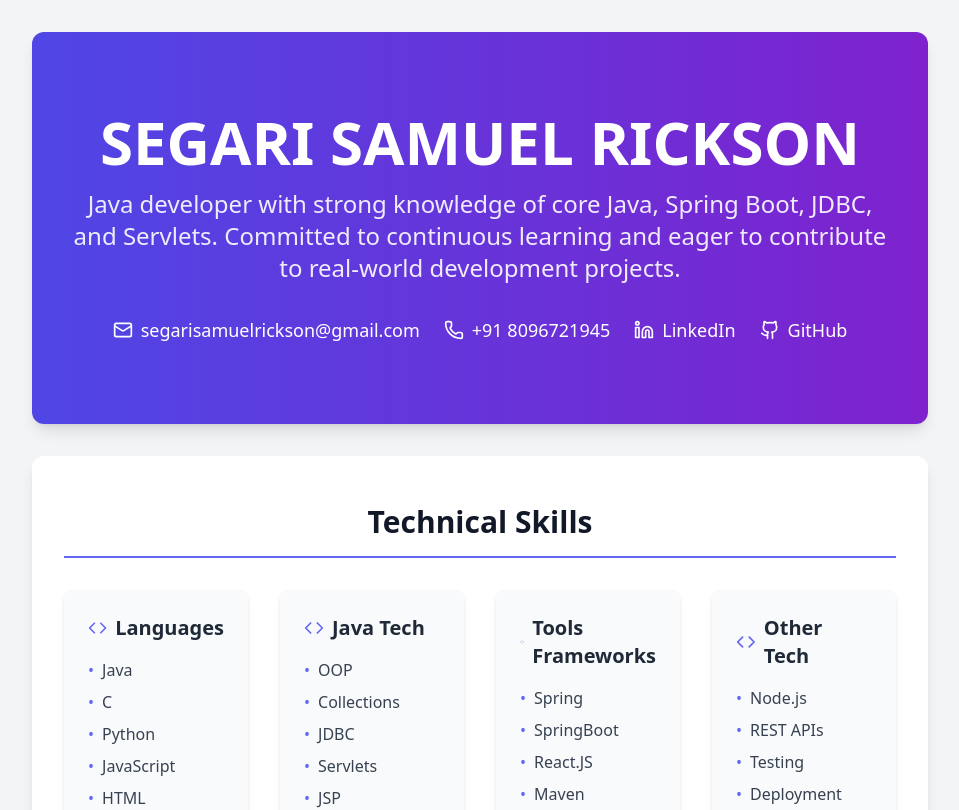
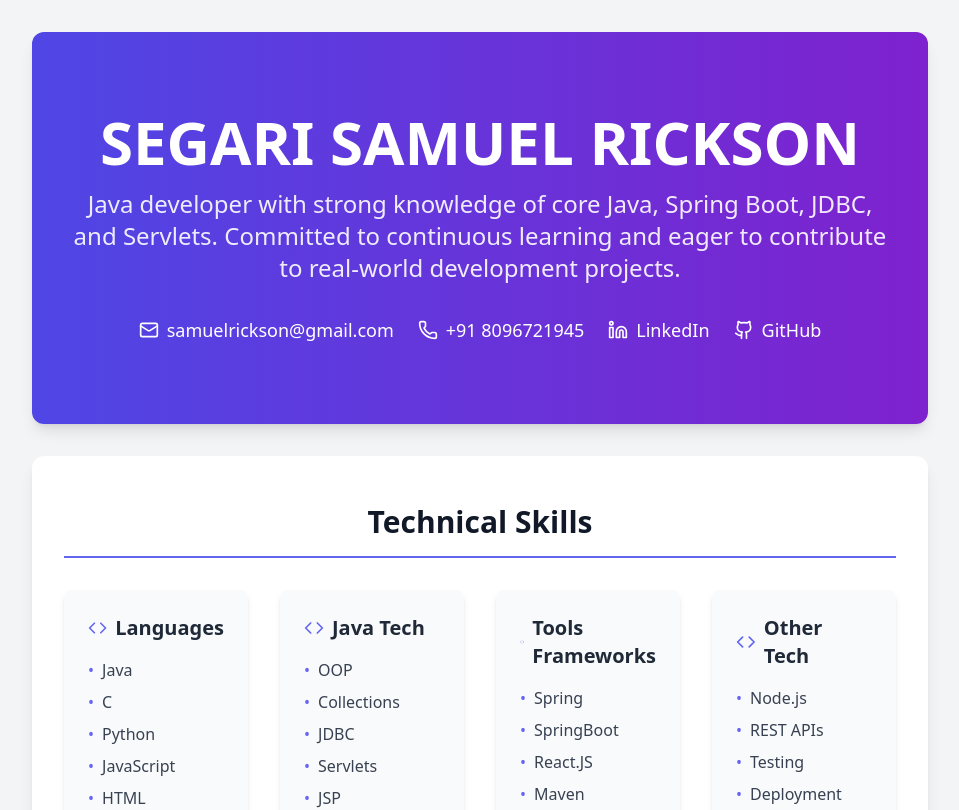
Before and after one commit to Samuel27-max/My-Portfolio, a React (Create React App) app: page / in a window 1280 px wide. Shown: the top 810 px of the page, without its empty margins (160-1119 px from the left). Built offline with nearby package versions, Linux system fonts and the light colour scheme.

Commit message:
Update App.js

```diff
--- a/src/App.js
+++ b/src/App.js
@@ -4,7 +4,7 @@ import { Mail, Phone, Linkedin, Github, Briefcase, Code, GraduationCap, Award, H
 // Data extracted from the resume
 const resumeData = {
   name: "SEGARI SAMUEL RICKSON",
-  email: "segarisamuelrickson@gmail.com",
+  email: "samuelrickson@gmail.com",
   phone: "+91 8096721945",
   linkedin: "https://www.linkedin.com/in/samuel-rickson-084874278", // Placeholder
   github: "https://github.com/Samuel27-max", // Placeholder
```
